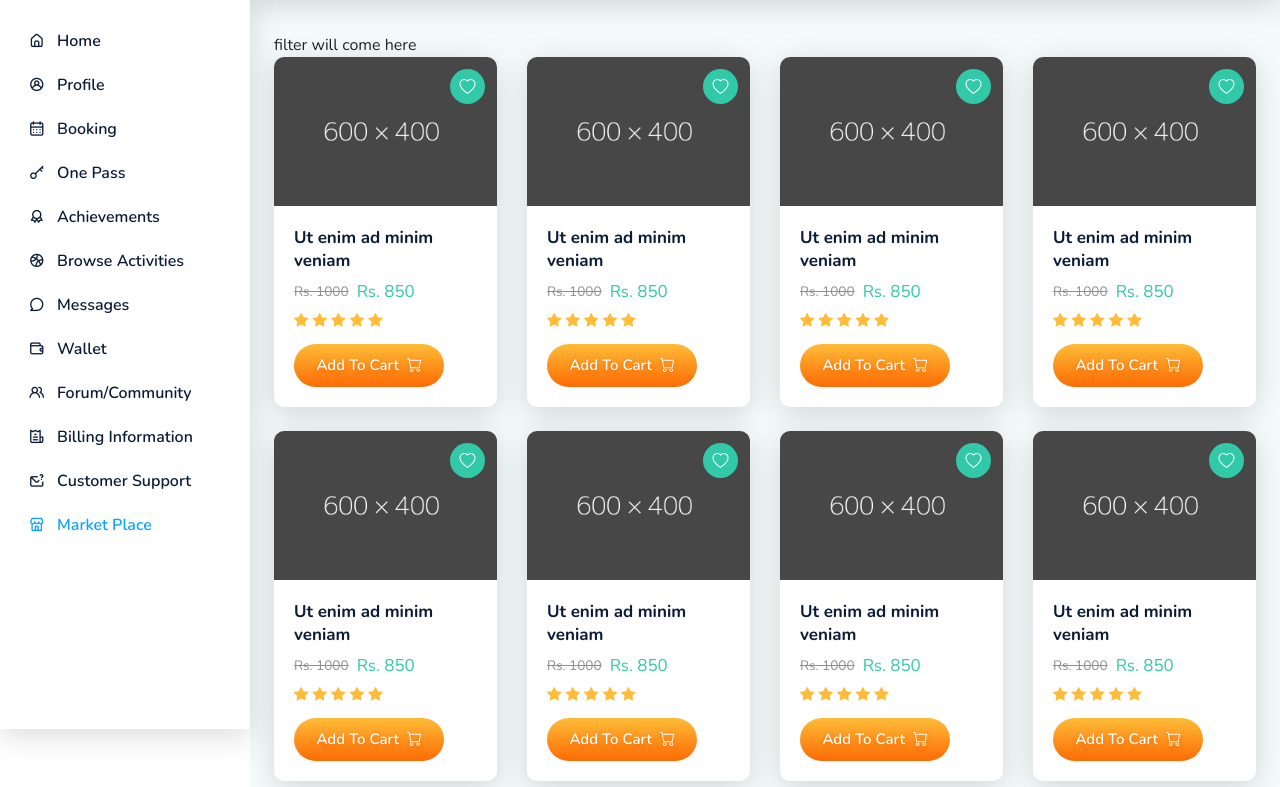
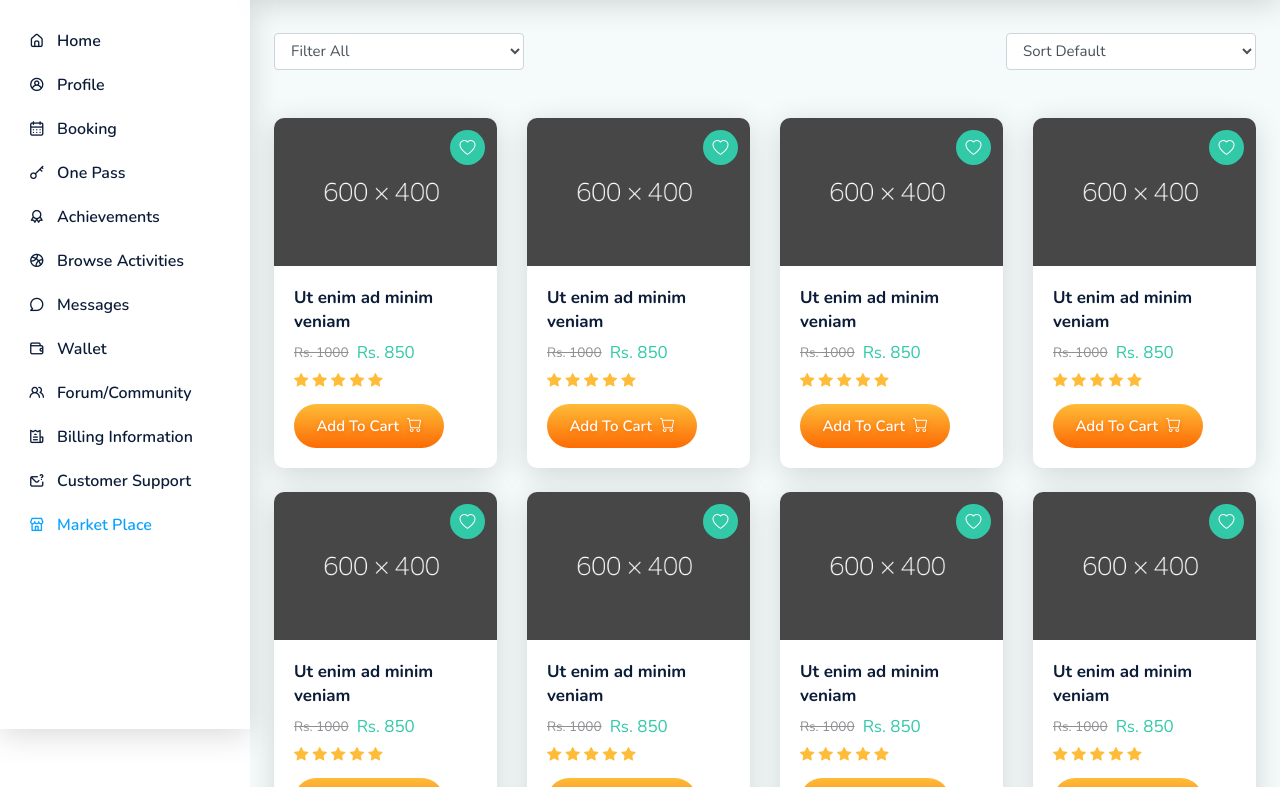
Before and after one commit to devsushavan1995/actipass-demo, a plain HTML site: page admin/market-place.html in a window 1280 px wide. Shown: the part 71-858 px from the top of the page. Drawn offline with nearby package versions, Linux system fonts and the light colour scheme.

Commit message:
filter add in market place page

```diff
--- a/admin/market-place.html
+++ b/admin/market-place.html
@@ -184,7 +184,21 @@
         <!-- dashboard content starts -->
         <div class="dashboard__content">
           <div class="market-place-wrapper">
-            <div class="market-place__header">filter will come here</div>
+            <div class="market-place__header d-flex justify-content-between w-100 mb-5">
+              <!-- filters -->
+              <select class="market-place-course--filter form-control cat1">
+                <option value="cat-all">Filter All</option>
+                <option value="cat-red">Filter Conditon 1</option>
+                <option value="cat-blue">Filter Conditon 2</option>
+                <option value="cat-green">Filter Conditon 3</option>
+              </select>
+              <!-- sort by -->
+              <select class="market-place-course--filter form-control cat2">
+                <option value="cat-all">Sort Default</option>
+                <option value="cat-even">Sort Conditon 1</option>
+                <option value="cat-odd">Sort Conditon 2</option>
+              </select>
+            </div>
             <div class="market-place__body">
               <div class="market-place__courses-wrapper row flex-wrap">
                 <!-- single course item starts -->
@@ -608,7 +622,7 @@
                 <button class="button button__secondary course__button--load-more d-flex align-items-center" id="courseButtonLoadMore">
                   <span class="spinner-border spinner-border-sm mr-2 d-none" role="status" aria-hidden="true"></span>
                   <span class="button__text">Load More</span>
-                  </button>
+                </button>
               </div>
             </div>
           </div>
--- a/css/style.css
+++ b/css/style.css
@@ -2414,6 +2414,10 @@ margin: 1rem 0 0 0;
 }
 
 /* Market Place courses */
+.market-place-wrapper .market-place__header .market-place-course--filter.form-control {
+  width: 135px;
+  font-size: 0.8rem;
+}
 .market-place-wrapper .course-container {
   display: none;
 }
@@ -2484,3 +2488,15 @@ margin: 1rem 0 0 0;
 .market-place-wrapper .course .course__cta--wishlist .cta__link-title {
   display: none;
 }
+@media (min-width: 768px) {
+  .market-place-wrapper .market-place__header .market-place-course--filter.form-control {
+    width: 175px;
+    font-size: 0.9rem;
+  }
+}
+@media (min-width: 992px) {
+  .market-place-wrapper .market-place__header .market-place-course--filter.form-control {
+    width: 250px;
+    font-size: 0.9375rem;
+  }
+}
```
